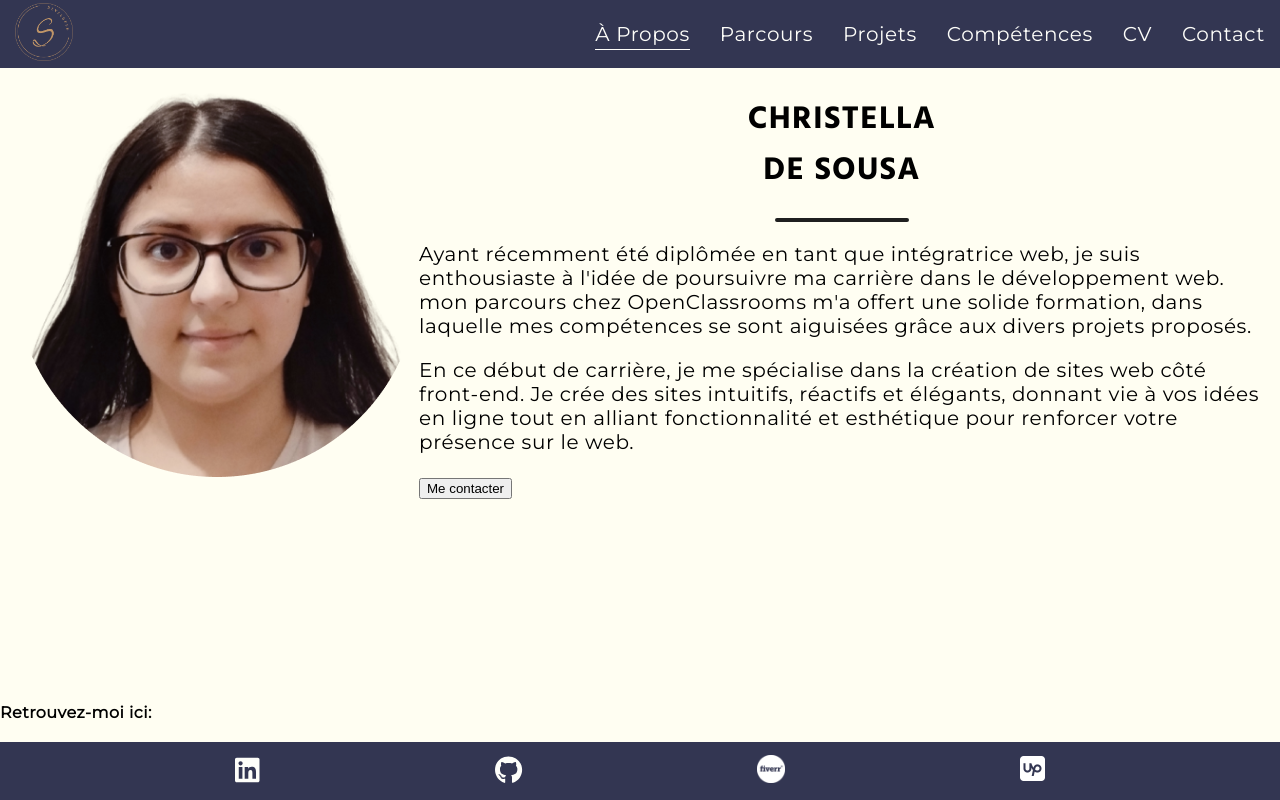
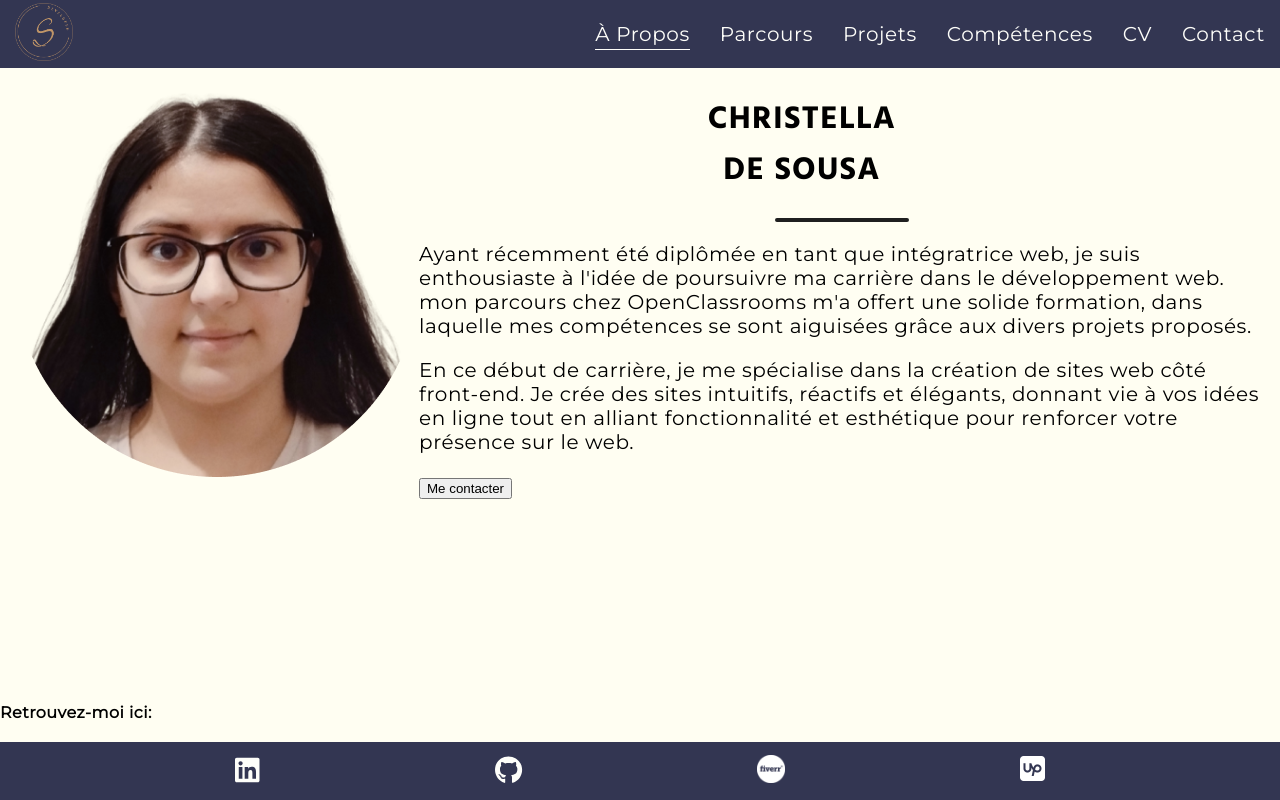
Before and after one commit to Christellaa/portfolio, a React (Create React App) app: page / in a window 1280 px wide. Built offline with nearby package versions, Linux system fonts and the light colour scheme.

Commit message:
Add right margin to the first part of the title in homepage

```diff
--- a/src/App.css
+++ b/src/App.css
@@ -132,6 +132,7 @@ h4 {
 
 .textUppercase {
   text-transform: uppercase;
+  margin-right: 80px;
 }
 
 .flex {
```
